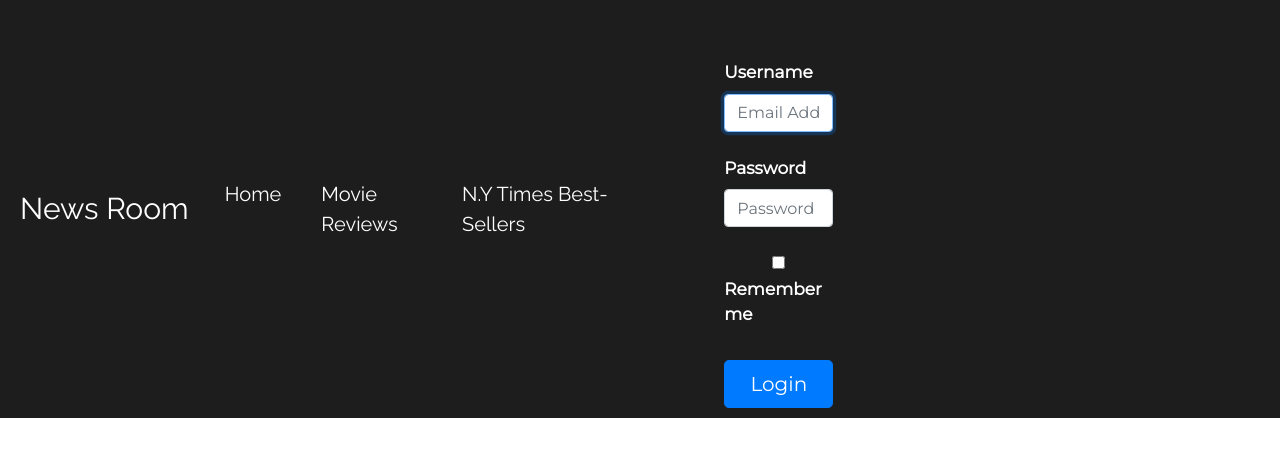
After one commit to yahayakenny/News-Room-Django, a Django app: page /login/ in a window 1280 px wide. The commit adds this page. Shown: the top 457 px of the page. Run offline with Django 3.2, Linux system fonts and the light colour scheme; some libraries are stand-ins or nearby versions.

Commit message:
Added a login page

```diff
--- a/newsroom_app/urls.py
+++ b/newsroom_app/urls.py
@@ -1,10 +1,17 @@
 from django.urls import path
-from newsroom_app import views
+from .views import (
+    register_view,
+    login_view,
+    movies_view,
+    home_view,
+    books_view
+)
 
 urlpatterns = [
-    path('', views.home, name='home'),
-    path('books/', views.books, name='books'),
-    path('movies/', views.movies, name='movies'),
-    path('register/', views.register, name='register')
+    path('', home_view, name='home'),
+    path('books/', books_view, name='books'),
+    path('movies/', movies_view, name='movies'),
+    path('register/', register_view, name='register'),
+    path('login/', login_view, name='login')
 
 ]
--- a/newsroom_app/views.py
+++ b/newsroom_app/views.py
@@ -1,19 +1,37 @@
 from django.shortcuts import render, redirect
+from django.http import HttpResponse, HttpResponseRedirect
 from django.contrib.auth.models import User, auth
 from django.contrib import messages
+from django.views.generic import View
 
 # Create your views here.
-def home(request):
+
+def home_view(request):
     return render(request, 'home.html')
 
-def books(request):
+def books_view(request):
     return render(request, 'books.html')
 
-def movies(request):
+def movies_view(request):
     return render(request, 'movies.html')
 
+def login_view(request):
+        if request.method == "POST":
+            username = request.POST['username']
+            password = request.POST['password']
 
-def register(request):
+            user = auth.authenticate(username=username, password=password)
+
+            if user is not None:
+                auth.login(request, user)
+                return HttpResponseRedirect("/")
+            else:
+                messages.info(request, 'invalid credentials')
+                return HttpResponseRedirect("/")
+        else:
+            return render(request, 'login.html')
+
+def register_view(request):
     if request.method == 'POST':
         first_name = request.POST['first_name']
         last_name = request.POST['last_name']
@@ -35,7 +53,8 @@ def register(request):
                 user = User.objects.create_user(username = username, password = password1, email = email, first_name = first_name, last_name = last_name)
                 user.save()
                 note = 'Thank you ' + first_name + ' for signing up with us'
-                return render(request, 'register.html', {'note': note})
+                print(note)
+                return redirect('/')
 
         else:
             messages.info(request,'Passwords do not match')
--- a/newsroom_project/urls.py
+++ b/newsroom_project/urls.py
@@ -19,5 +19,6 @@ from django.urls import include, path
 
 urlpatterns = [
     path('admin/', admin.site.urls),
-    path('', include('newsroom_app.urls'))
+    path('', include('newsroom_app.urls')),
+    path('', include("django.contrib.auth.urls")),
 ]
--- /dev/null
+++ b/templates/login.html
@@ -0,0 +1,82 @@
+{% load static %}
+<!doctype html>
+<html lang="en">
+  <head>
+    <!-- Required meta tags -->
+    <meta charset="utf-8">
+    <meta name="viewport" content="width=device-width, initial-scale=1, shrink-to-fit=no">
+
+    <!-- Bootstrap CSS -->
+    <link rel="stylesheet" href="https://stackpath.bootstrapcdn.com/bootstrap/4.5.0/css/bootstrap.min.css" integrity="sha384-9aIt2nRpC12Uk9gS9baDl411NQApFmC26EwAOH8WgZl5MYYxFfc+NcPb1dKGj7Sk" crossorigin="anonymous">
+
+    <!-- stylesheet -->
+    <link rel="stylesheet" href="{% static 'css/register.css' %}">
+
+   <!-- font family -->
+   <link href='https://fonts.googleapis.com/css?family=Montserrat' rel='stylesheet'>
+
+   <!-- Raleway font -->
+   <link href='https://fonts.googleapis.com/css?family=Raleway' rel='stylesheet'>
+
+    <title>Log In</title>
+  </head>
+  <body>
+
+    <!-- Navigation -->
+<nav class = "navbar navbar-expand-md navbar-dark bg-dark sticky-top">
+	<div class= "navbar-brand">
+    News Room
+	</div>
+	<button
+	type="button"
+	class="navbar-toggler"
+	data-toggle="collapse"
+	data-target="#navbarResponsive"
+  >
+    <span class = "navbar-toggler-icon"></span>
+  </button>
+  <div class="collapse navbar-collapse" id = "navbarResponsive">
+    <ul class="navbar-nav ml-auto mt-2 mt-lg-0">
+        <li class="nav-item">
+          <a class="nav-link active" href="{% url 'home' %}">Home</a>
+        </li>
+        <li class="nav-item">
+          <a class="nav-link" href="{% url 'movies' %}">Movie Reviews</a>
+        </li>
+        <li class="nav-item">
+          <a class="nav-link" href="{%url 'books' %}">N.Y Times Best-Sellers</a>
+        </li>
+    </ul>
+
+    <div class = "body container-fluid container">
+        <div class="container container-fluid">
+            <form id = "form" action = "" method="POST">
+              {% csrf_token %}
+                <div class="form-group">
+                    <label for="username">Username</label>
+                    <input type="text" class="form-control" name="username" placeholder="Email Address" required="" autofocus="" />
+                </div><br>
+                <div class="form-group">
+                    <label for="last_name">Password</label>
+                    <input type="password" class="form-control" name="password" placeholder="Password" required=""/>
+                </div><br>
+                <div class="form-group">
+                    <label class="checkbox">
+                        <input type="checkbox" value="remember-me" id="rememberMe" name="rememberMe"> Remember me
+                    </label>
+                </div><br>
+                <div class="form-group">
+                    <button class="btn btn-lg btn-primary btn-block" type="submit">Login</button>
+                 </div>
+            </form>
+        </div>
+    </div>
+
+
+  <script src="https://code.jquery.com/jquery-3.5.1.slim.min.js" integrity="sha384-DfXdz2htPH0lsSSs5nCTpuj/zy4C+OGpamoFVy38MVBnE+IbbVYUew+OrCXaRkfj" crossorigin="anonymous"></script>
+  <script src="https://cdn.jsdelivr.net/npm/popper.js@1.16.0/dist/umd/popper.min.js" integrity="sha384-Q6E9RHvbIyZFJoft+2mJbHaEWldlvI9IOYy5n3zV9zzTtmI3UksdQRVvoxMfooAo" crossorigin="anonymous"></script>
+  <script src="https://stackpath.bootstrapcdn.com/bootstrap/4.5.0/js/bootstrap.min.js" integrity="sha384-OgVRvuATP1z7JjHLkuOU7Xw704+h835Lr+6QL9UvYjZE3Ipu6Tp75j7Bh/kR0JKI" crossorigin="anonymous"></script>
+
+  <!-- <script src = "script.js"></script> -->
+</body>
+</html>
--- a/templates/register.html
+++ b/templates/register.html
@@ -60,7 +60,7 @@
             <h1 class = "text-primary text-center">CREATE AN ACCOUNT</h1><br>
         </div>
         <h1 class = "note text-success">{{note}}</h1><hr>
-        {%for message in messages%}
+        {% for message in messages %}
         <h3 class = "text-danger" >{{message}}</h3>
         {% endfor %}
         <br>
@@ -97,7 +97,7 @@
                     <small class="form-text text-muted">Already have an account?</small>
                     <div class="row">
                       <div class="col-5">
-                        <small id="sign-up" class="form-text text-muted"><a href="../index.html">Login</a></small>
+                        <small id="sign-up" class="form-text text-muted"><a href="login.html">Login</a></small>
                       </div>
                       <div class="col-7">
                         <small id="skip" class="form-text text-muted "><a href="#">Skip for now</a></small>
```
Also changed, not shown: templates/home.html (+8 -0 lines), templates/login.css (added, +53 -0 lines), db.sqlite3, newsroom_project/settings.py (line endings or trailing spaces).
